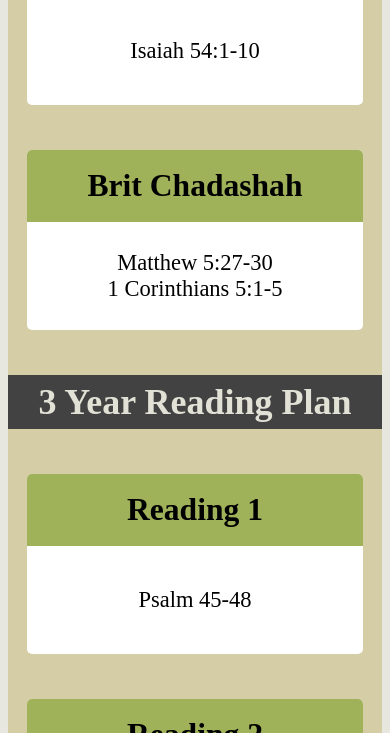
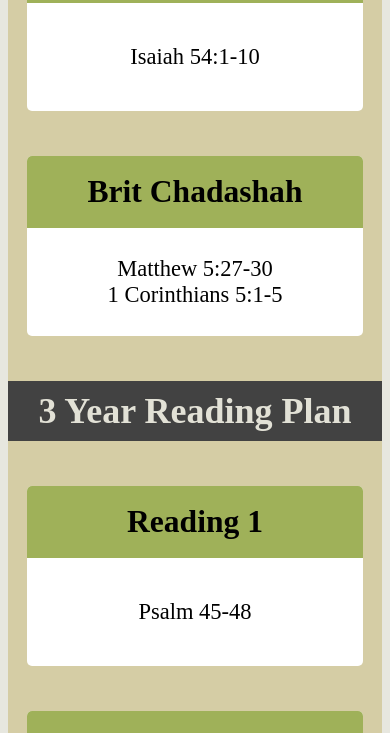
Before and after one commit to Daniel-Thompson-91/weekly-readings, a plain HTML site: page index.html in a window 390 px wide. Shown: the part 607-1340 px from the top of the page. Drawn offline with Linux system fonts and the light colour scheme.

Commit message:
update headers to fit on smaller screens

```diff
--- a/resources/css/styles.css
+++ b/resources/css/styles.css
@@ -92,11 +92,13 @@ body {
 
   .sub-header {
     width: 100%;
-    height: 3rem;
+    height: auto;
   }
 
   .sub-header h2 {
     font-size: 2rem;
+    padding: .5rem 0;
+    text-align: center;
   }
 
   .container {
```
